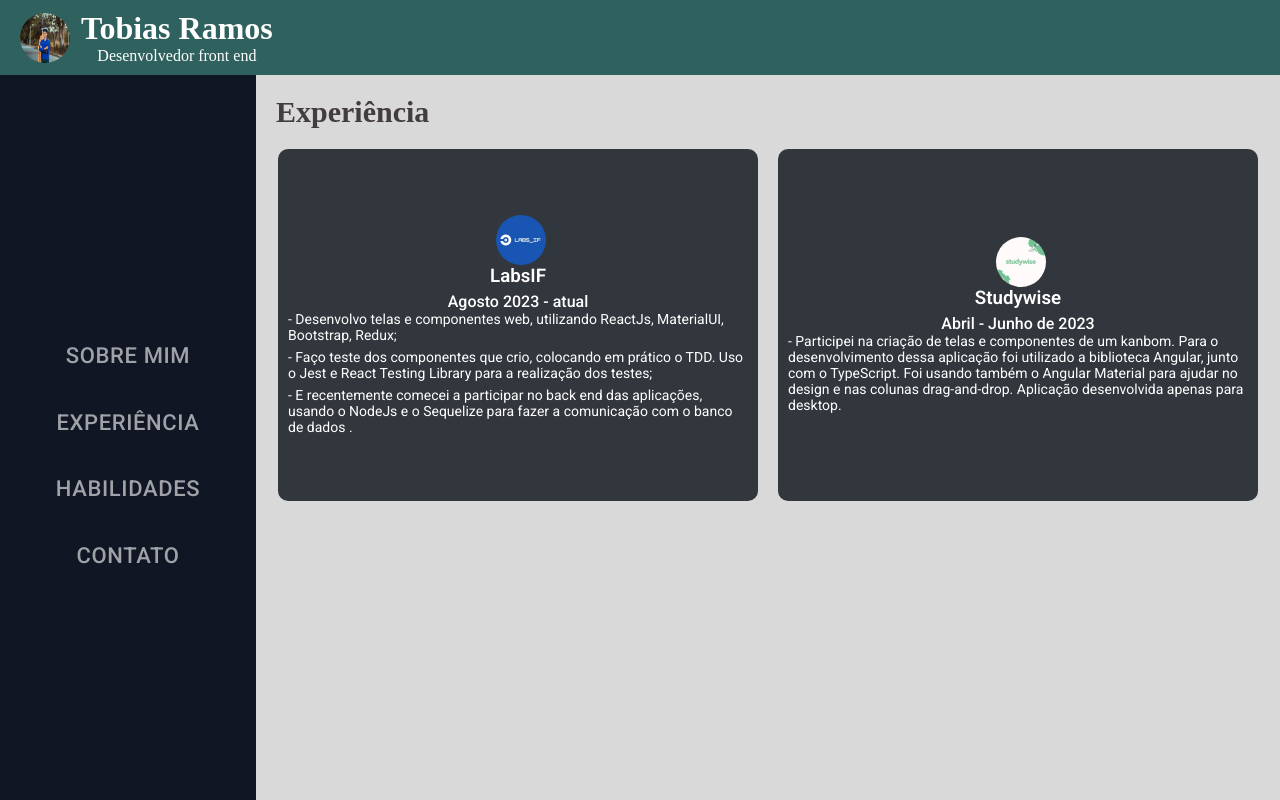
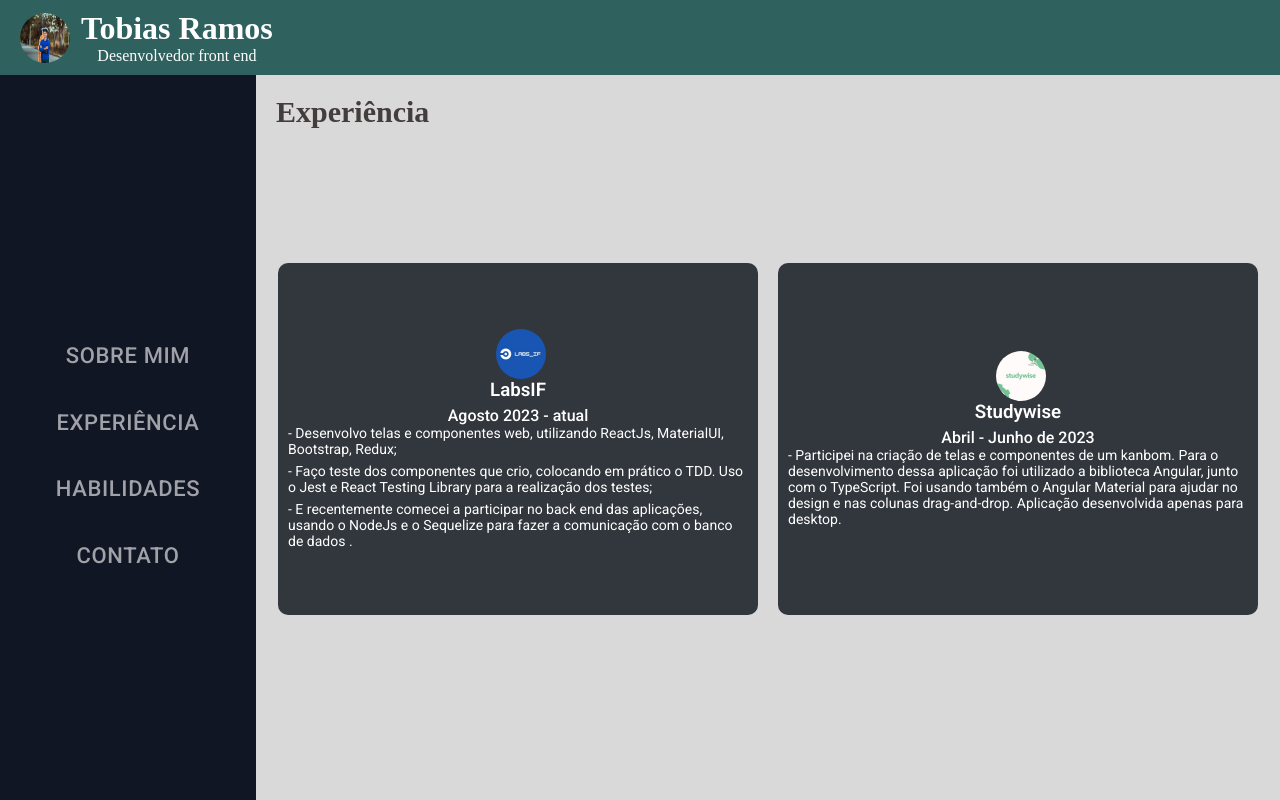
Before and after one commit to tobiasramos/my-portfolio, a React (Vite) app: page /experience in a window 1280 px wide. Shown: the top 800 px of the page. Built offline with nearby package versions, Linux system fonts and the light colour scheme.

Commit message:
Alinhando container de contato e experiência

```diff
--- a/src/components/contact/Contact.module.css
+++ b/src/components/contact/Contact.module.css
@@ -2,7 +2,7 @@
     display: flex;
     align-items: center;
     justify-content: center;
-    height: 100vh;
+    height: 80%;
 }
 
 .socialMedia li {
--- a/src/components/experience/Experience.module.css
+++ b/src/components/experience/Experience.module.css
@@ -4,6 +4,7 @@
     align-items: center;
     justify-content: center;
     padding: 10px;
+    height: 80%;
 }
 
 .company {
--- a/src/components/experience/experience.jsx
+++ b/src/components/experience/experience.jsx
@@ -5,7 +5,7 @@ import '@fontsource/roboto/700.css';
 
 const Experience = () => {
   return (
-    <div>
+    <>
       <h2>Experiência</h2>
       <div className={styles.companiesContainer}>
         <div className={styles.company}>
@@ -43,7 +43,7 @@ const Experience = () => {
           </ul>
         </div>
       </div>
-    </div>
+    </>
   );
 };
 
--- a/src/components/skills/Skills.module.css
+++ b/src/components/skills/Skills.module.css
@@ -1,5 +1,6 @@
 .skillsContainer {
     display: flex;
+    justify-content: center;
     flex-wrap: wrap;
     padding: 20px;
     height: 100%;
@@ -25,14 +26,15 @@
     .skillsContainer h3 {
         font-size: 16px;
     }
-  }
+}
 
-  @media (max-width: 731px) {
+@media (max-width: 731px) {
     .skillsContainer a div img {
         width: 70px;
         height: 70px;
     }
+
     .skillsContainer h3 {
         font-size: 14px;
     }
-  }
+}
```
